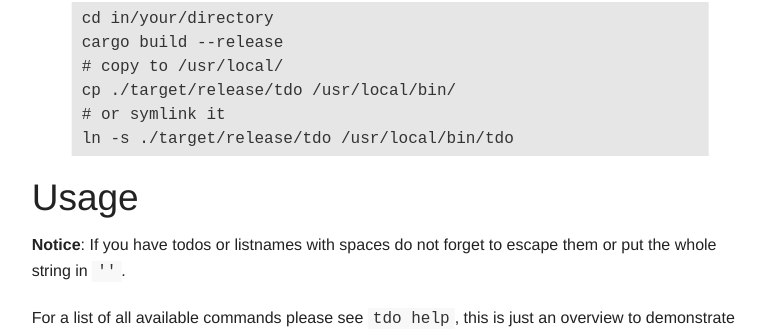
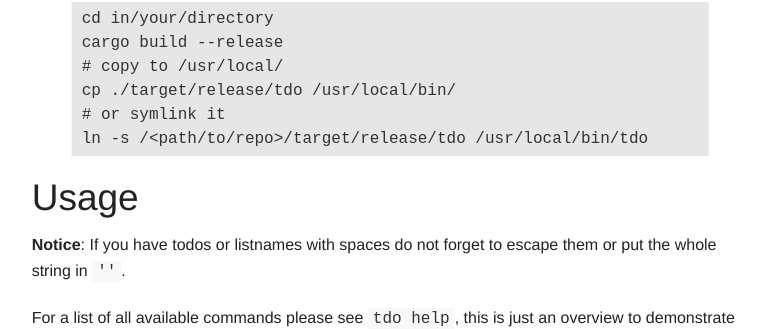
Before and after one commit to tdolist/tdolist.de, a Jekyll site: the page built from 01_tdo.md, in a window 1280 px wide and 900 px high, scrolled down 1125 px. Shown: the part 130-459 px from the top of the window, without its empty margins (250-1028 px from the left). Built offline with Jekyll 4.4.1, drawn with Linux system fonts in a browser that asks for light colours; a style sheet for code colours, icons or effects is not loaded; some of the changed lines change nothing that is shown.

Commit message:
fix manual installation ln

```diff
--- a/01_tdo.md
+++ b/01_tdo.md
@@ -31,7 +31,7 @@ cargo build --release
 # copy to /usr/local/
 cp ./target/release/tdo /usr/local/bin/
 # or symlink it
-ln -s ./target/release/tdo /usr/local/bin/tdo
+ln -s /<path/to/repo>/target/release/tdo /usr/local/bin/tdo
 {% endhighlight %}
 ## Usage
 
```
